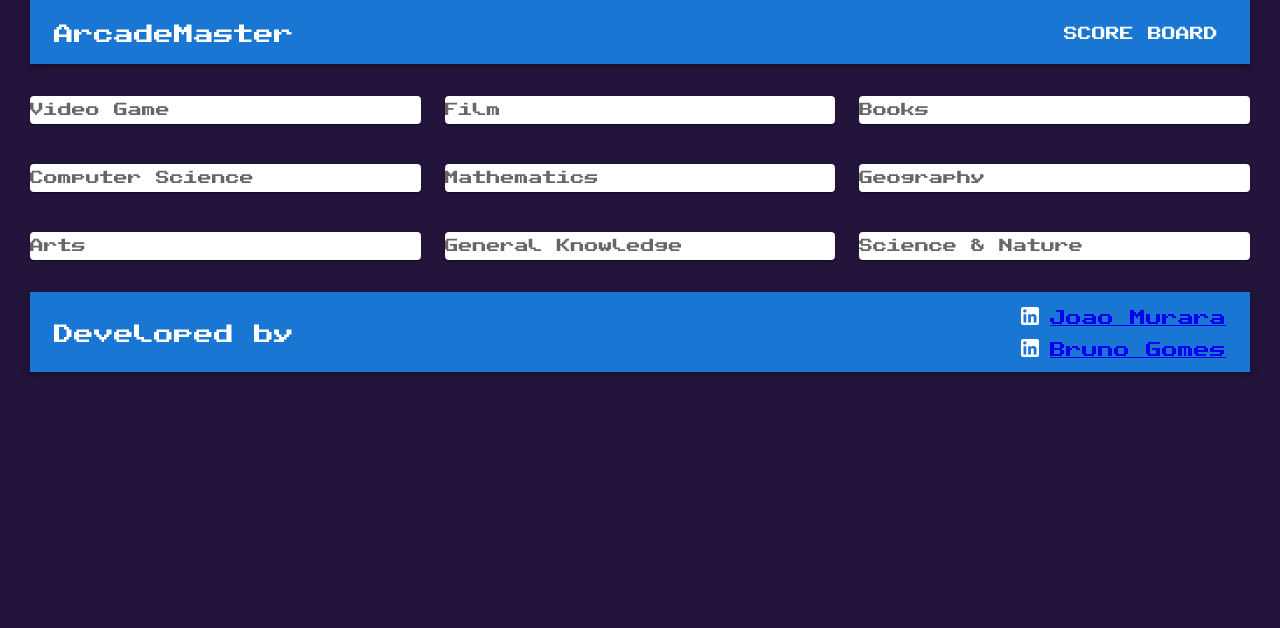
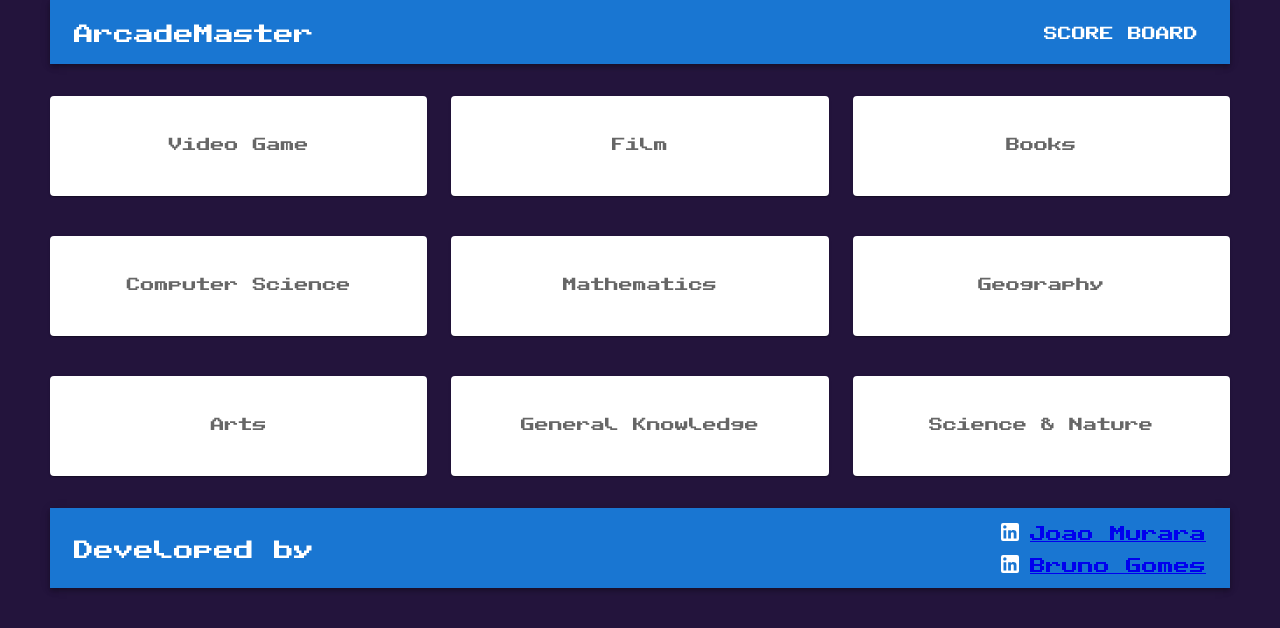
Before and after one commit to brunogomes11/react-game, a React (Vite) app: page / in a window 1280 px wide. Shown: the top 628 px of the page. Built offline with nearby package versions, Linux system fonts and the light colour scheme.

Commit message:
refactor selectCategory component

```diff
--- a/src/App.jsx
+++ b/src/App.jsx
@@ -13,6 +13,8 @@ function App() {
         <ThemeProvider theme={theme}>
             <CssBaseline />
             <Header />
+            {/* Conditionally render components based on the categoryId state */}
+            {/* When categoryId is null, the SelectCategory component will be shown. Once a category is selected and setCategoryId is called, categoryId will have a value and the Quiz component will be shown instead. */}
             {!categoryId ? (
                 <SelectCategory onCategorySelected={setCategoryId} />
             ) : (
--- a/src/Question.jsx
+++ b/src/Question.jsx
@@ -1,8 +1,7 @@
 /* eslint-disable react/prop-types */
 import { useEffect, useState } from "react";
-import axios from "axios";
 
-import { Box, Typography, List, ListItemButton } from "@mui/material";
+import { Typography, List, ListItemButton } from "@mui/material";
 
 const Question = ({ nextQuestion, currentQuestion, updateScoreState }) => {
     const [answer, setAnswer] = useState(null); //set answer to true if its the right one
--- a/src/Quiz.jsx
+++ b/src/Quiz.jsx
@@ -9,7 +9,7 @@ import { Box } from "@mui/material";
 import axios from "axios";
 
 function Quiz({ categoryId }) {
-    console.log("Quiz Component Rendering...");
+
     const [currentQuestionIndex, setCurrentQuestionIndex] = useState(0); //question index
     const [score, setScore] = useState(0);
     // const [results, setResults] = useState(null); DELETE THIS STATE????
--- a/src/SelectCategory.jsx
+++ b/src/SelectCategory.jsx
@@ -2,7 +2,14 @@
 /* eslint-disable react/prop-types */
 import { React, useState } from "react";
 
-import { Card, Typography, Grid, Box, ButtonBase } from "@mui/material";
+import {
+    Card,
+    CardContent,
+    Typography,
+    Grid,
+    Box,
+    ButtonBase,
+} from "@mui/material";
 
 // insert img into each card using CardMedia, CardContent for the Typography, CardActions for the btn
 function SelectCategory({ onCategorySelected }) {
@@ -12,6 +19,19 @@ function SelectCategory({ onCategorySelected }) {
         setSelectedCategory(categoryId);
         onCategorySelected(categoryId);
     };
+
+    const categories = [
+        { value: 15, label: "Video Game" },
+        { value: 14, label: "Film" },
+        { value: 10, label: "Books" },
+        { value: 18, label: "Computer Science" },
+        { value: 19, label: "Mathematics" },
+        { value: 22, label: "Geography" },
+        { value: 25, label: "Arts" },
+        { value: 9, label: "General Knowledge" },
+        { value: 17, label: "Science & Nature" },
+    ];
+
     return (
         <Box>
             <Grid
@@ -20,131 +40,35 @@ function SelectCategory({ onCategorySelected }) {
                 rowSpacing={5}
                 columnSpacing={{ xs: 1, sm: 2, md: 3 }}
             >
-                <Grid item className="category" xs={6} sm={4}>
-                    <Card value={15} color="white">
-                        <ButtonBase onClick={() => handleCategorySelect(15)}>
+                {categories.map((category) => (
+                    <Grid item key={category.value} xs={6} sm={4}>
+                        <Card
+                            sx={{
+                                height: 100,
+                                display: "flex",
+                                justifyContent: "center",
+                                alignItems: "center",
+                            }}
+                        >
+                            <ButtonBase
+                                onClick={() =>
+                                    handleCategorySelect(category.value)
+                                }
+                                style={{ width: "100%", height: "100%" }}
+                            >
+                                <CardContent>
                                     <Typography
                                         sx={{ fontSize: 14 }}
                                         color="text.secondary"
                                         gutterBottom
                                     >
-                                Video Game
+                                        {category.label}
                                     </Typography>
+                                </CardContent>
                             </ButtonBase>
                         </Card>
                     </Grid>
-
-                <Grid item className="category" xs={6} sm={4}>
-                    <Card value={11} color="white">
-                        <ButtonBase onClick={() => handleCategorySelect(14)}>
-                            <Typography
-                                sx={{ fontSize: 14 }}
-                                color="text.secondary"
-                                gutterBottom
-                            >
-                                Film{" "}
-                            </Typography>
-                        </ButtonBase>
-                    </Card>
-                </Grid>
-
-                <Grid item className="category" xs={6} sm={4}>
-                    <Card value={10} color="white">
-                        <ButtonBase onClick={() => handleCategorySelect(10)}>
-                            <Typography
-                                sx={{ fontSize: 14 }}
-                                color="text.secondary"
-                                gutterBottom
-                            >
-                                Books
-                            </Typography>
-                        </ButtonBase>
-                    </Card>
-                </Grid>
-
-                <Grid item className="category" xs={6} sm={4}>
-                    <Card value={18} color="white">
-                        <ButtonBase onClick={() => handleCategorySelect(18)}>
-                            <Typography
-                                sx={{ fontSize: 14 }}
-                                color="text.secondary"
-                                gutterBottom
-                            >
-                                Computer Science{" "}
-                            </Typography>
-                        </ButtonBase>
-                    </Card>
-                </Grid>
-
-                <Grid item className="category" xs={6} sm={4}>
-                    <Card value={19} color="white">
-                        <ButtonBase onClick={() => handleCategorySelect(19)}>
-                            <Typography
-                                sx={{ fontSize: 14 }}
-                                color="text.secondary"
-                                gutterBottom
-                            >
-                                Mathematics{" "}
-                            </Typography>
-                        </ButtonBase>
-                    </Card>
-                </Grid>
-
-                <Grid item className="category" xs={6} sm={4}>
-                    <Card value={22} color="white">
-                        <ButtonBase onClick={() => handleCategorySelect(22)}>
-                            <Typography
-                                sx={{ fontSize: 14 }}
-                                color="text.secondary"
-                                gutterBottom
-                            >
-                                Geography{" "}
-                            </Typography>
-                        </ButtonBase>
-                    </Card>
-                </Grid>
-
-                <Grid item className="category" xs={6} sm={4}>
-                    <Card value={25} color="white">
-                        <ButtonBase onClick={() => handleCategorySelect(25)}>
-                            <Typography
-                                sx={{ fontSize: 14 }}
-                                color="text.secondary"
-                                gutterBottom
-                            >
-                                Arts{" "}
-                            </Typography>
-                        </ButtonBase>
-                    </Card>
-                </Grid>
-
-                <Grid item className="category" xs={6} sm={4}>
-                    <Card value={9} color="white">
-                        <ButtonBase onClick={() => handleCategorySelect(9)}>
-                            <Typography
-                                sx={{ fontSize: 14 }}
-                                color="text.secondary"
-                                gutterBottom
-                            >
-                                General Knowledge{" "}
-                            </Typography>
-                        </ButtonBase>
-                    </Card>
-                </Grid>
-
-                <Grid item className="category" xs={6} sm={4}>
-                    <Card value={17} color="white">
-                        <ButtonBase onClick={() => handleCategorySelect(17)}>
-                            <Typography
-                                sx={{ fontSize: 14 }}
-                                color="text.secondary"
-                                gutterBottom
-                            >
-                                Science & Nature{" "}
-                            </Typography>
-                        </ButtonBase>
-                    </Card>
-                </Grid>
+                ))}
             </Grid>
         </Box>
     );
--- a/src/app_styles.js
+++ b/src/app_styles.js
@@ -16,7 +16,7 @@ export const theme = createTheme({
                     display: "flex",
                     justifyContent: "center",
                     margin: "0 auto",
-          padding: "0 30px",
+                    padding: "0 50px",
                     height: "100vh",
                 },
             },
```
Lines whose indentation alone changed are shown as unchanged.
